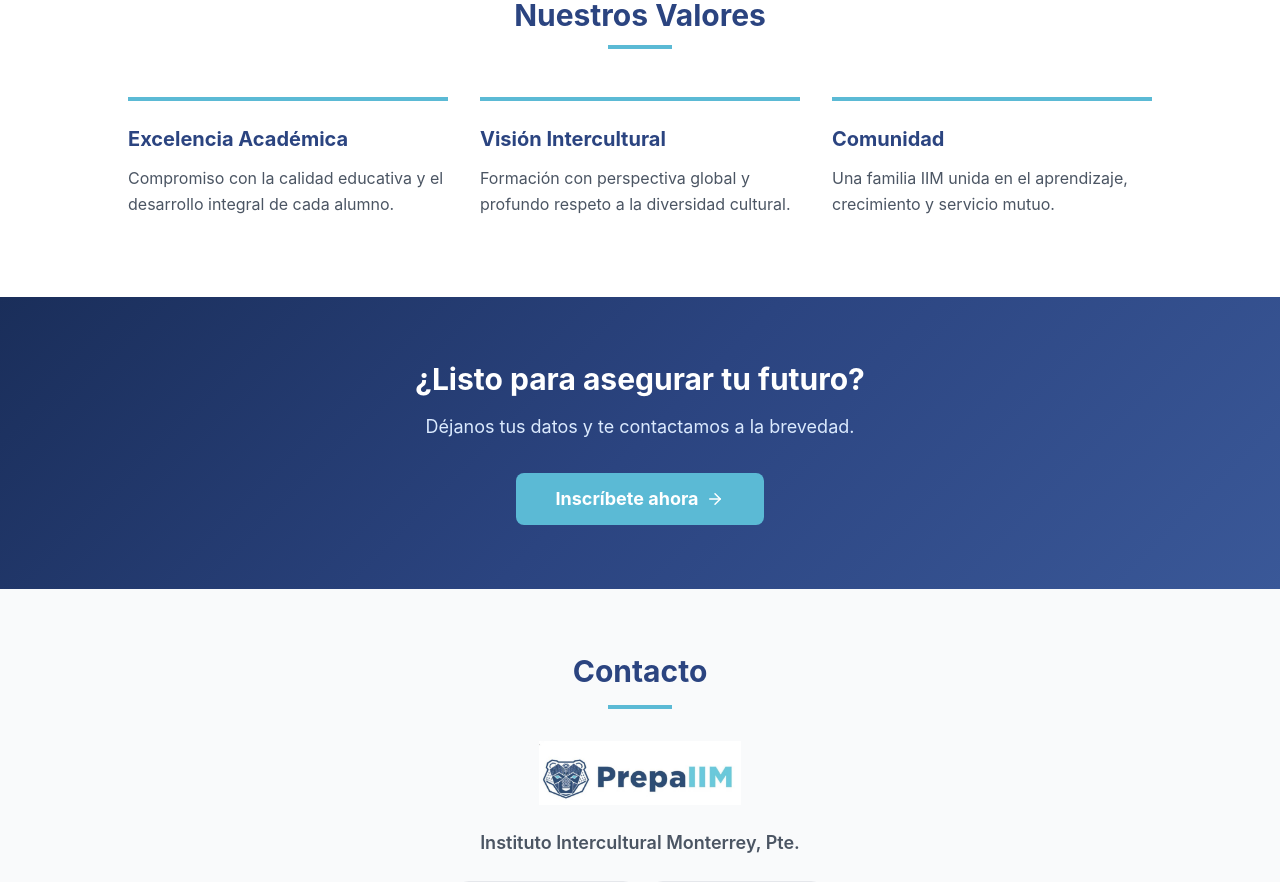
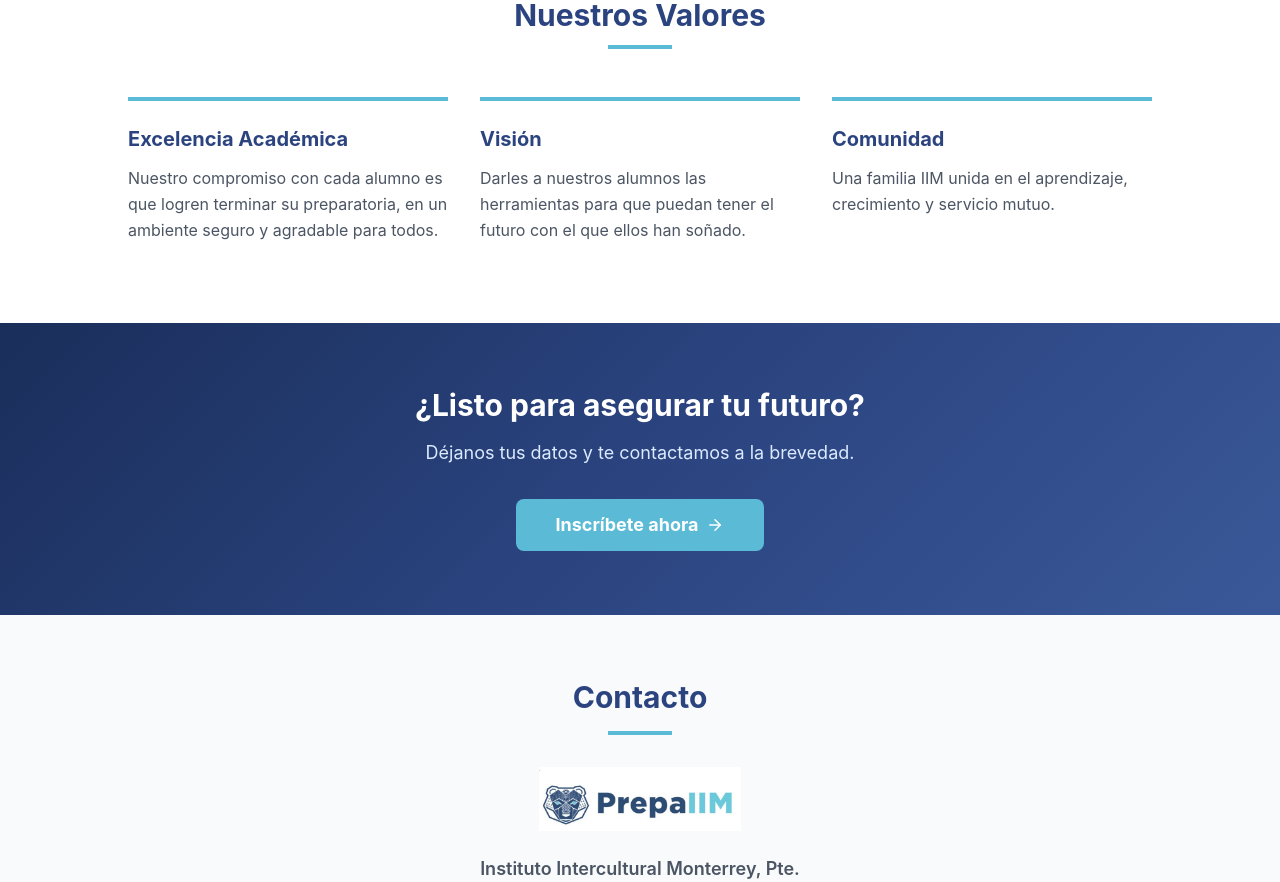
Before and after one commit to taquion/prepaiim, a React (Vite) app in the folder frontend/: page / in a window 1280 px wide. Shown: the part 1120-2002 px from the top of the page. Built offline with nearby package versions, Linux system fonts and the light colour scheme; no server answers.

Commit message:
copy: actualiza textos Excelencia Académica y Visión (quita Intercultural)

```diff
--- a/frontend/src/pages/Landing.jsx
+++ b/frontend/src/pages/Landing.jsx
@@ -225,11 +225,11 @@ export default function Landing() {
             {[
               {
                 title: 'Excelencia Académica',
-                desc: 'Compromiso con la calidad educativa y el desarrollo integral de cada alumno.',
+                desc: 'Nuestro compromiso con cada alumno es que logren terminar su preparatoria, en un ambiente seguro y agradable para todos.',
               },
               {
-                title: 'Visión Intercultural',
-                desc: 'Formación con perspectiva global y profundo respeto a la diversidad cultural.',
+                title: 'Visión',
+                desc: 'Darles a nuestros alumnos las herramientas para que puedan tener el futuro con el que ellos han soñado.',
               },
               {
                 title: 'Comunidad',
```
